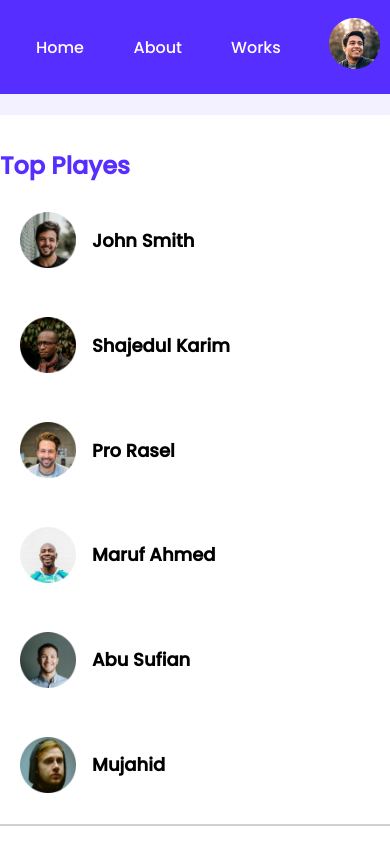
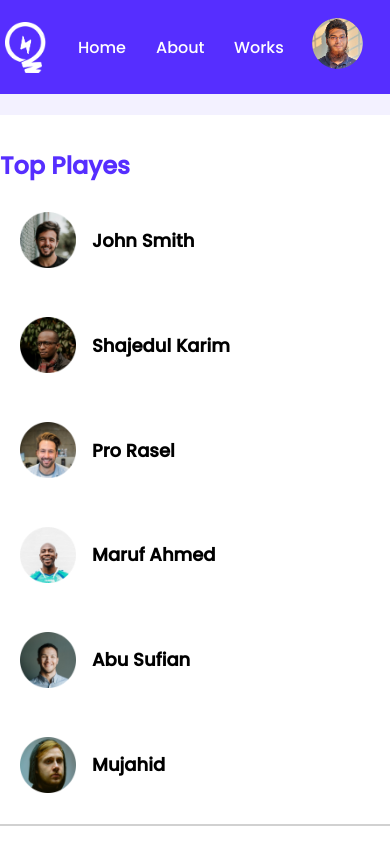
Before and after one commit to MohammadAmitHasan/Leader-Board, a plain HTML site: page index.html in a window 390 px wide. Shown: the top 844 px of the page. Drawn offline with Linux system fonts and the light colour scheme.

Commit message:
Nav bar responsiveness added

```diff
--- a/index.html
+++ b/index.html
@@ -19,14 +19,14 @@
             <div class="nav-items">
                 <div class="nav-elements hide">
                     <img class="icon" src="images/icons/logo.png" alt="">
-                    <span>Idea</span>
+                    <span id="hide">Idea</span>
                 </div>
 
                 <div class="nav-elements show">
                     <a href="">Home</a>
                     <a href="">About</a>
                     <a href="">Works</a>
-                    <a href=""><img src="images/icons/profile.png" alt=""></a>
+                    <a href=""><img src="images/icons/hasan.png" alt=""></a>
                 </div>
             </div>
         </nav>
--- a/styles/style.css
+++ b/styles/style.css
@@ -174,19 +174,31 @@ nav img{
     body{
         margin: 0;
     }
+    nav{
+        width: 100%;
+    }
     .nav-items{
-        display: flex;
+        display: grid;
+        grid-template-columns: 1fr 4fr;
         width: 100%;
         height: 94px;
-        justify-content: space-around;
     }
     .hide{
+        /* display: none; */
+        display: grid;
+        grid-template-columns: 1fr;
+        margin-left: 5px
+    }
+    #hide{
         display: none;
     }
     .show{
         display: grid;
         grid-template-columns: repeat(4,1fr);
         width: 100%;
+    }
+    .nav-elements a{
+        margin: 0;
     }
 
     .container{
```
Also changed, not shown: images/icons/hasan.png (added).
